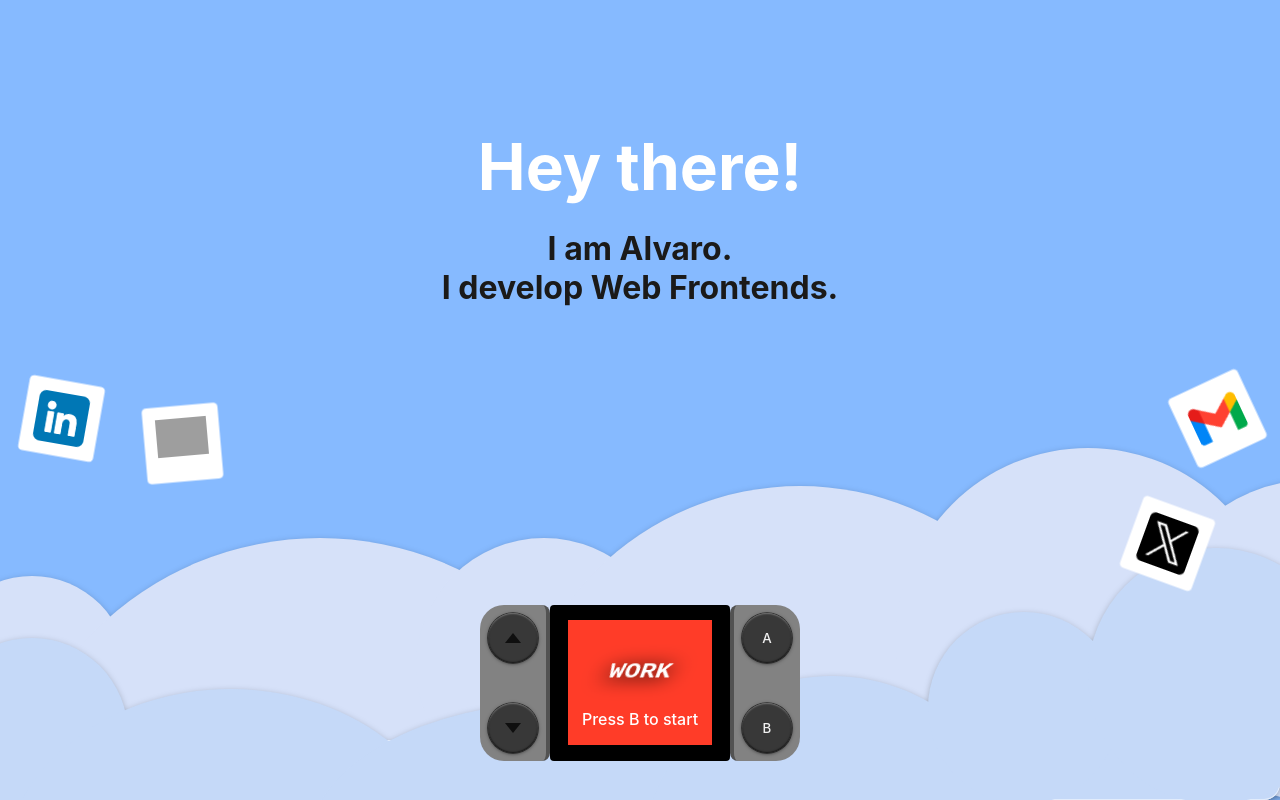
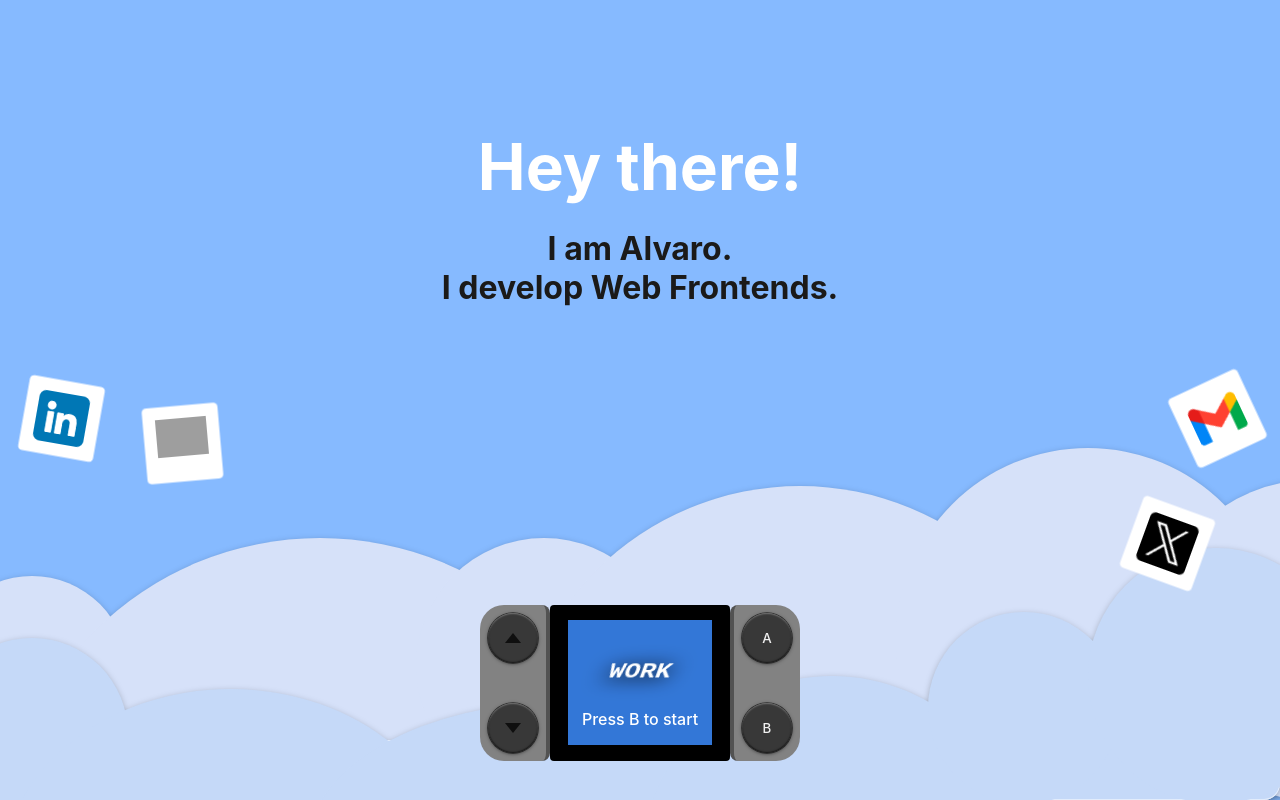
Before and after one commit to gilvent/portendo-switch, a React app: page / in a window 1280 px wide. Built offline with nearby package versions, Linux system fonts and the light colour scheme; grey boxes are pictures that could not be loaded.

Commit message:
update - change controller screen color
make it suitable to home page theme

```diff
--- a/src/components/ControllerButton/ControllerButton.module.scss
+++ b/src/components/ControllerButton/ControllerButton.module.scss
@@ -125,7 +125,7 @@ button.btn-joycon-2 {
   .inner-screen {
     width: 80%;
     height: 80%;
-    background: #ff3c28;
+    background: #3377d7;
     color: #fff;
     display: flex;
     place-items: center;
```
